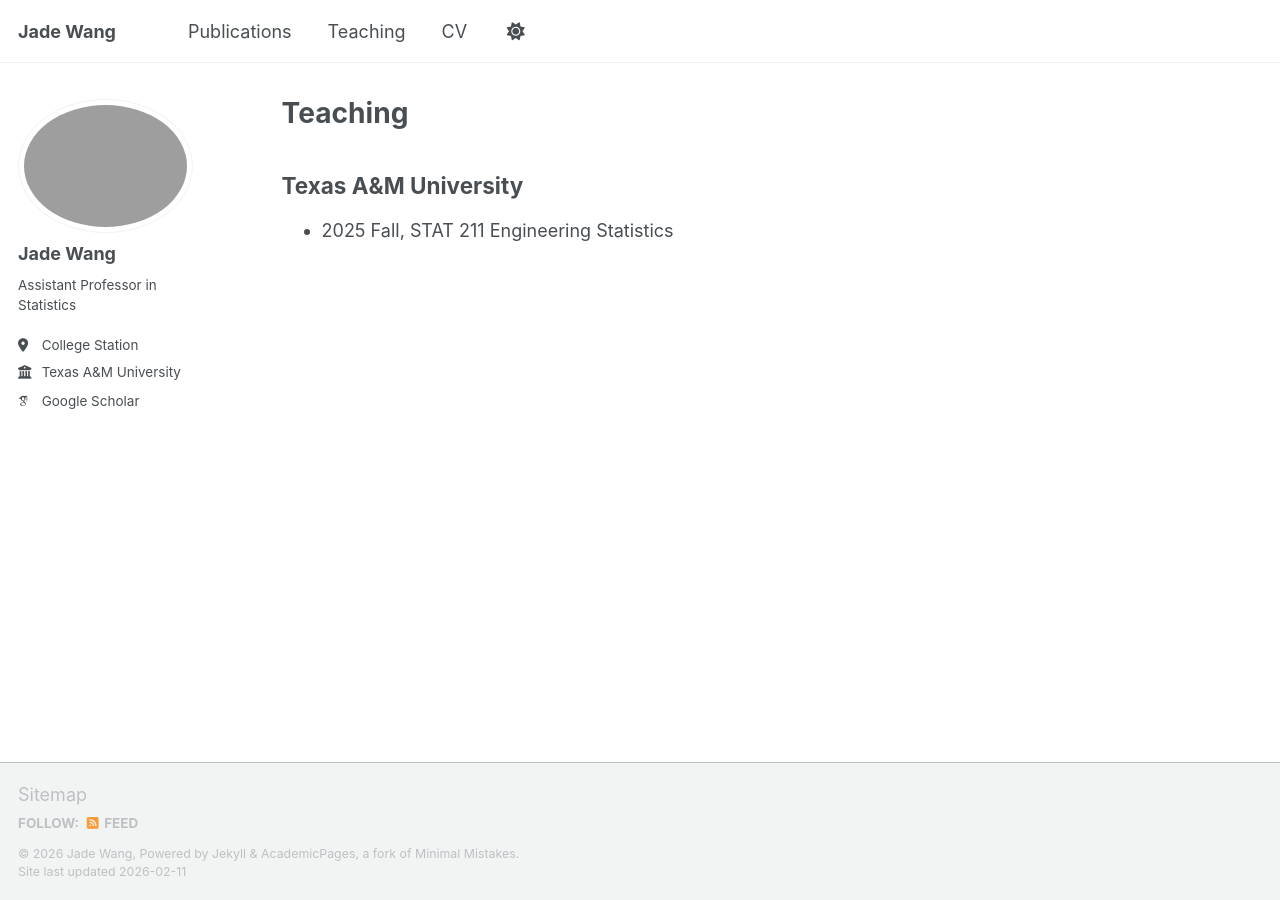
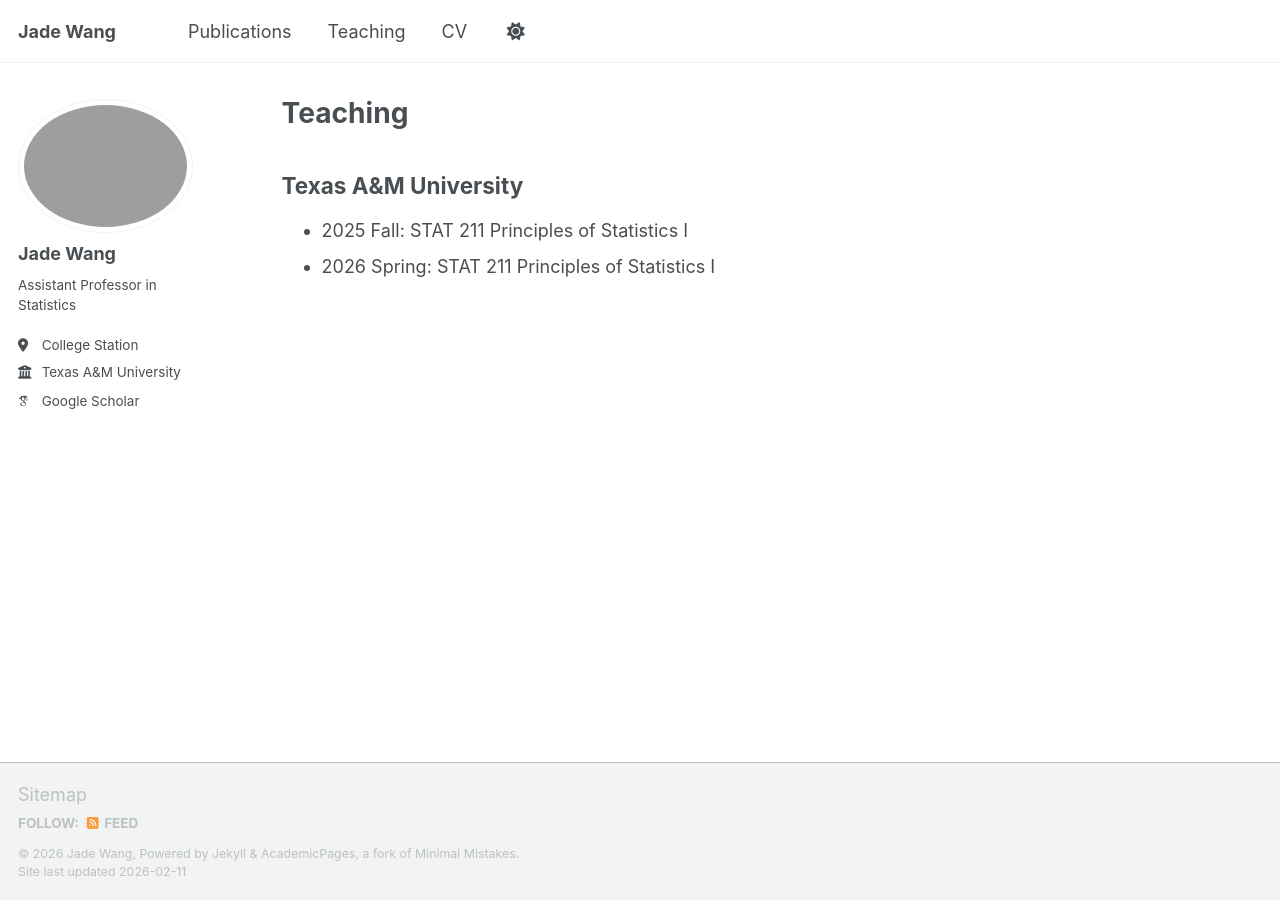
Before and after one commit to jadexq/jadexq.github.io, a Jekyll site: the page built from _pages/teaching.md, in a window 1280 px wide. Built offline with Jekyll 4.4.1, drawn with Linux system fonts in a browser that asks for light colours; some web fonts are replaced; a script that is not in the unit is left out.

Commit message:
update teaching

```diff
--- a/_pages/teaching.md
+++ b/_pages/teaching.md
@@ -8,4 +8,5 @@ author_profile: true
 {% include base_path %}
 
 ## Texas A&M University
-* 2025 Fall, STAT 211 Engineering Statistics
+* 2025 Fall: STAT 211 Principles of Statistics I
+* 2026 Spring: STAT 211 Principles of Statistics I
```
